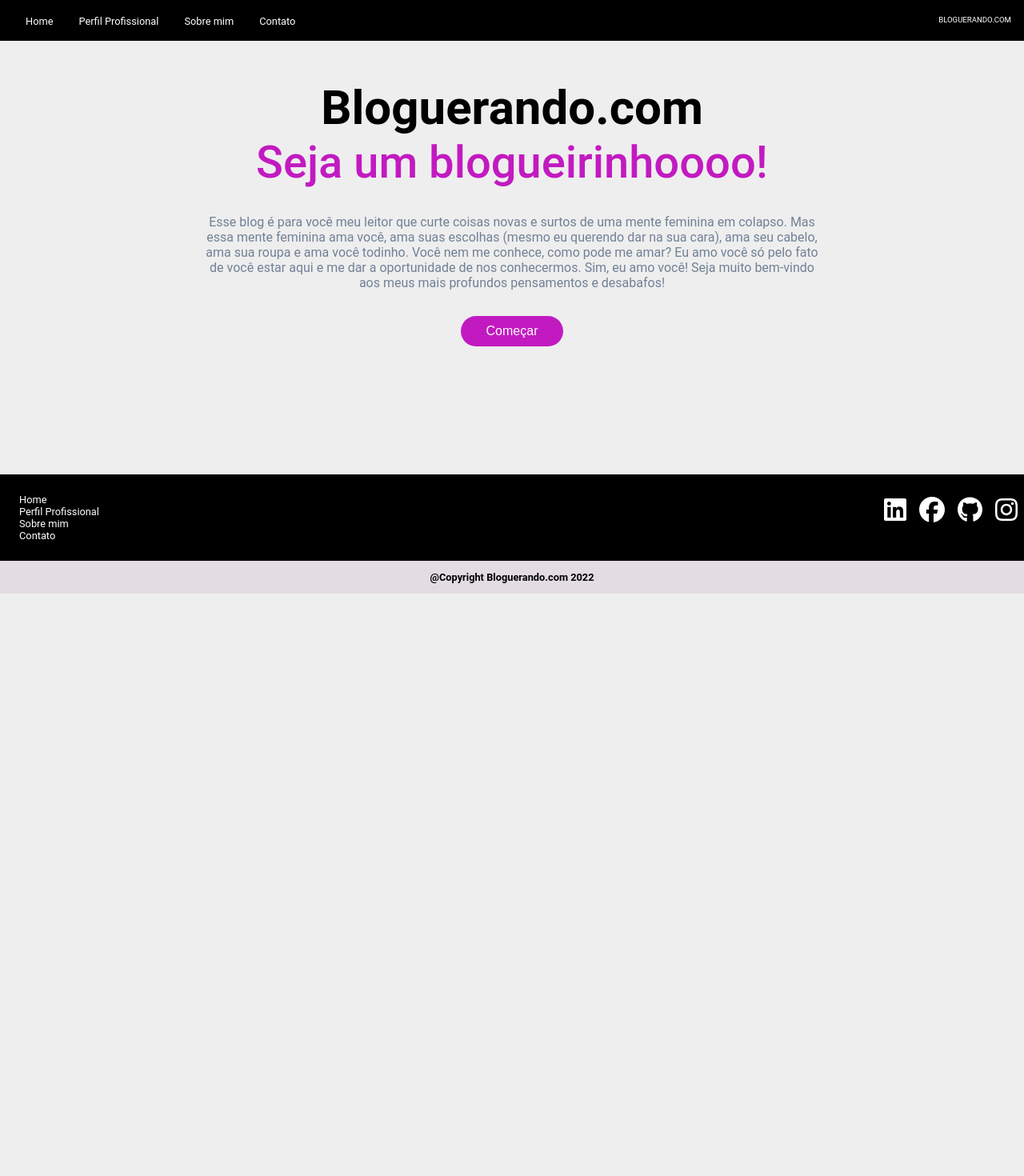
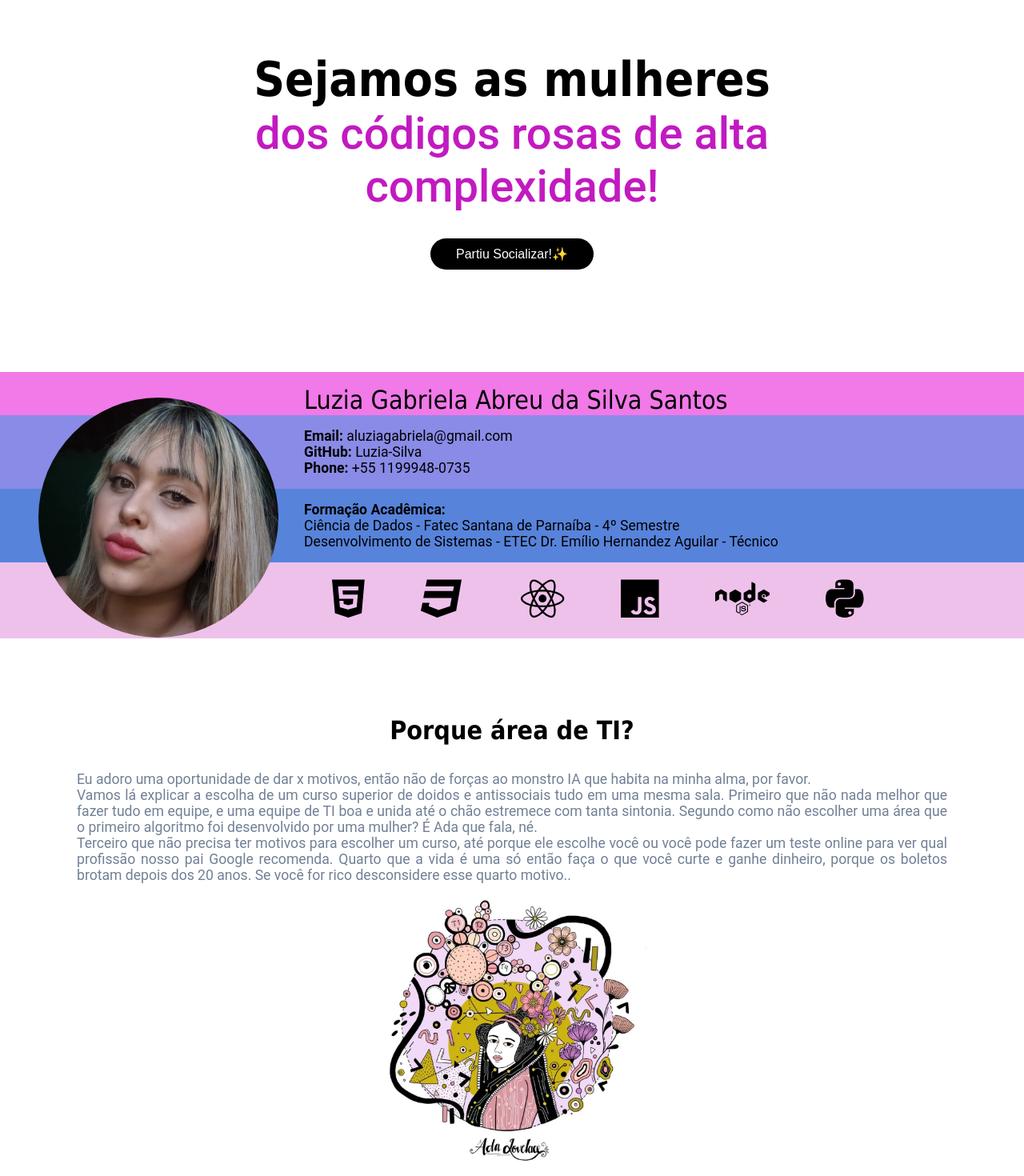
Before and after one commit to Luzia-Silva/bloguerando-go, a Next.js app: page / in a window 1280 px wide. Shown: the top 1470 px of the page at 80% size. Before the commit the page ends 800 px from the top, so only its background shows below. Built offline with nearby package versions, Linux system fonts and the light colour scheme; a web font is replaced by a local one.

Commit message:
feat: :sparkles: criação da lp com todos os generics

```diff
--- a/src/components/Footer/index.tsx
+++ b/src/components/Footer/index.tsx
@@ -12,10 +12,9 @@ const Footer = () => {
   return (
   <SmallFooter>
      <div className="SmallPages">
-        <a href="#"><li>Home</li></a>
-        <a href="Profile"><li>Perfil Profissional</li></a>
-        <a href="About"><li>Sobre mim</li></a>
-        <a href="#"><li>Contato</li></a>
+        <a href="/"><li>Inicio</li></a>
+        <a href="Profile"><li>Política de Privacidade</li></a>
+        <a href="#"><li>Formulário de Solicitação</li></a>
     </div>
     <div className="SmallIcons">
       <a href="https://www.youtube.com/c/jamesqquick"
--- a/src/components/Footer/styles.ts
+++ b/src/components/Footer/styles.ts
@@ -5,16 +5,12 @@ const SmallFooter = styled.footer`
     background-color: #000;
     bottom:0;
     .SmallPages{
-      padding: 1.5em;
+      padding: 0.8em;
+      text-align: center;
        li{
-        font-size: 0.8rem;
+        font-size: 1rem;
         display: block;
         margin: 0;
-     @media screen and (max-width: 768px){
-        font-size: 1rem;
-        text-align: center;
-        padding-left:0;
-    }
      }
     a{
         color: #fff;
@@ -39,17 +35,12 @@ const SmallFooter = styled.footer`
     }
   }
   .SmallIcons {
-    float: right;
-    margin-top:-5rem;
+    text-align: center;
+    margin: 0.5rem;
     a.social {
     margin: 0 0.5rem;
     transition: transform 250ms;
     display: inline-block;
-    }
-    @media screen and (max-width: 768px){
-       margin:1rem;
-       text-align: center;
-       float: none;
     }
     a.social:hover {
     transform: translateY(-4px);
--- /dev/null
+++ b/src/components/GenericAbout/index.tsx
@@ -0,0 +1,33 @@
+import { FontAwesomeIcon } from "@fortawesome/react-fontawesome";
+import {
+faJs
+} from "@fortawesome/free-brands-svg-icons";
+import React from 'react';
+import SmallAbout from './styles';
+const GenericAbout = () =>{
+  return(
+    <>
+    <SmallAbout>
+      <div className="card">
+        <div className="text-About">
+          <h1>Porque área de TI? </h1>
+
+        </div>
+        <div className='text-About'>
+            <p>
+              Eu adoro uma oportunidade de dar x motivos, então não de forças ao monstro IA que habita na minha alma, por favor. <br/>
+              Vamos lá explicar a escolha de um curso superior de doidos e antissociais tudo em uma mesma sala. Primeiro que não nada melhor que fazer tudo em equipe, e uma equipe de TI boa e unida até o chão estremece com tanta sintonia. Segundo como não escolher uma área que o primeiro algoritmo foi desenvolvido por uma mulher? É Ada que fala, né.  <br/>
+              Terceiro que não precisa ter motivos para escolher um curso, até porque ele escolhe você ou você pode fazer um teste online para ver qual profissão nosso pai Google recomenda.
+              Quarto que a vida é uma só então faça o que você curte e ganhe dinheiro, porque os boletos brotam depois dos 20 anos. Se você for rico desconsidere esse quarto motivo..
+            </p>
+        </div>
+        <div className='imageAbout'>
+            <img src="../../assets/mat.jpg" />
+        </div>
+      </div>
+    </SmallAbout>
+    </>
+  )
+}
+
+export default GenericAbout;
--- /dev/null
+++ b/src/components/GenericAbout/styles.ts
@@ -0,0 +1,39 @@
+import styled from "styled-components";
+
+const SmallAbout = styled.div`
+      margin-top: 5rem;
+      .imageAbout {
+        display: flex;
+        flex-direction: row;
+        justify-content: center;
+        align-items: center;
+        img{
+        height: 22em;
+        width: auto;
+        margin:0.1rem;
+        }
+    }
+      .text-About{
+        display: flex;
+        flex-direction: row;
+        justify-content: center;
+        align-items: center;
+        h1{
+            color: #000;
+            font-size: 2rem;
+            font-weight: 600;
+            margin-top: auto;
+            margin-bottom: auto;
+        }
+        p{
+          width: 85%;
+          text-align: justify;
+        }
+        hr{
+          padding: 1rem;
+          color:black;
+        }
+      }
+
+`;
+export default SmallAbout;
--- a/src/components/GenericMenu/index.tsx
+++ b/src/components/GenericMenu/index.tsx
@@ -1,5 +1,3 @@
-import Footer  from '../../components/Footer'
-import Navbar  from '../../components/Navbar'
 import SmallMenu from './styles'
 
 const GenericMenu = () =>{
@@ -7,12 +5,12 @@ const GenericMenu = () =>{
     <>
     <SmallMenu>
       <div className='text-menu'>
-          <h1>Bloguerando.com</h1>
-          <h2>Seja um blogueirinhoooo!</h2>
-          <p>Esse blog é para você meu leitor que curte coisas novas e surtos de uma mente feminina em colapso. Mas essa mente feminina ama você, ama suas escolhas (mesmo eu querendo dar na sua cara), ama seu cabelo, ama sua roupa e ama você todinho. Você nem me conhece, como pode me amar? Eu amo você só pelo fato de você estar aqui e me dar a oportunidade de nos conhecermos. Sim, eu amo você! Seja muito bem-vindo aos meus mais profundos pensamentos e desabafos!</p>
+          <h1>Sejamos as mulheres</h1>
+          <h2>dos códigos rosas de alta complexidade! </h2>
+          <p></p>
       </div>
       <div className='button-menu'>
-        <button><a href='/Profile'>Começar</a></button>
+        <button><a href='https://api.whatsapp.com/send?phone=5511999480735&text=Oieee%20Lu%2C%20vim%20pela%20sua%20Landing%20Page.%20Gostaria%20de%20bater%20um%20papo%20dev%20com%20voc%C3%AA.%20Partiiuuuu%3F%E2%9C%A8%F0%9F%98%81'>Partiu Socializar!✨ </a></button>
       </div>
     </SmallMenu>
     </>
--- a/src/components/GenericMenu/styles.ts
+++ b/src/components/GenericMenu/styles.ts
@@ -11,11 +11,8 @@ const SmallMenu = styled.div`
        margin-top: 3rem;
     }
     .text-menu > h1{
-      color: #000;
       font-size: 3.75rem;
-      font-weight: 600;
-      margin-top: auto;
-      margin-bottom: auto;
+      font-weight:600;
     @media screen and (max-width: 768px){
        font-size: 2rem;
     }
@@ -31,16 +28,13 @@ const SmallMenu = styled.div`
     }
     }
      .text-menu > p{
-      color: #718096;
-      font-size: 1rem;
-      margin-top: 2rem;
-      text-justify: newspaper;
+      text-align: center;
     }
     .button-menu {
      text-align: center;
      margin-top: 2rem;
      button{
-        background-color:  #c21ac1;
+        background-color:  #000;
         border: none;
         border-radius: 2rem;
         padding: 10px 32px;
--- a/src/components/GenericProfile/styles.ts
+++ b/src/components/GenericProfile/styles.ts
@@ -1,6 +1,6 @@
 import styled from 'styled-components';
 const SmallProfile = styled.div`
-    margin-top: 2rem;
+    margin-top: 8rem;
     align-items: center;
     .imageProfile img{
       border-radius: 10rem;
@@ -14,11 +14,7 @@ const SmallProfile = styled.div`
     { color: #000;
       background-color: #e81cd896;
     > h1 {
-      text-align: center;
-      font-weight: 500;
-      font-size: 1.5rem;
-      padding-top: 1rem;
-      font-family: 'Tahoma', Tahoma, Geneva, Verdana, sans-serif;
+      text-align: left;
     }
     > ul{
       font-size: 1.1rem;
--- a/src/components/Navbar/index.tsx
+++ b/src/components/Navbar/index.tsx
@@ -1,12 +1,11 @@
 import * as React from 'react';
-import SmallNavbar  from './styles';
-
+import SmallNavbar from './styles';
 const Navbar = () => {
     return(
       <SmallNavbar>
 
         <div id='Nav-Head'>
-          <a href='#'>Home</a>
+          <a href='/'>Home</a>
           <a href='Profile'>Perfil Profissional</a>
           <a href='About'>Sobre mim</a>
           <a href='#'>Contato</a>
--- a/src/pages/index.tsx
+++ b/src/pages/index.tsx
@@ -2,13 +2,17 @@ import React from 'react'
 import Navbar from '../components/Navbar'
 import Footer from '../components/Footer'
 import GenericMenu from '../components/GenericMenu'
+import GenericProfile from '../components/GenericProfile'
+import GenericAbout from '../components/GenericAbout'
 
 const Home: React.FC = () => {
   return (
 
       <>
-      <Navbar/>
+
         <GenericMenu/>
+        <GenericProfile/>
+        <GenericAbout/>
       <Footer/>
       </>
 
--- a/src/styles/globals.ts
+++ b/src/styles/globals.ts
@@ -18,4 +18,14 @@ export default createGlobalStyle`
   li{
       list-style-type: none;
   }
+  h1 {
+      font-weight: 500;
+      padding-top: 1rem;
+      font-family: 'Tahoma', Tahoma, Geneva, Verdana, sans-serif;
+    }
+    p{
+      color: #718096;
+      font-size: 1.1rem;
+      margin-top: 2rem;
+    }
 `;
--- a/src/styles/theme.ts
+++ b/src/styles/theme.ts
@@ -1,7 +1,7 @@
 
 const theme = {
   colors:{
-    background: '#eee',
+    background: '#ffff',
     text: '#000',
     primary: 'pink'
   }
```
Also changed, not shown: src/pages/Profile/index.tsx (deleted, +0 -16 lines), public/assets/mat.jpg (added).
